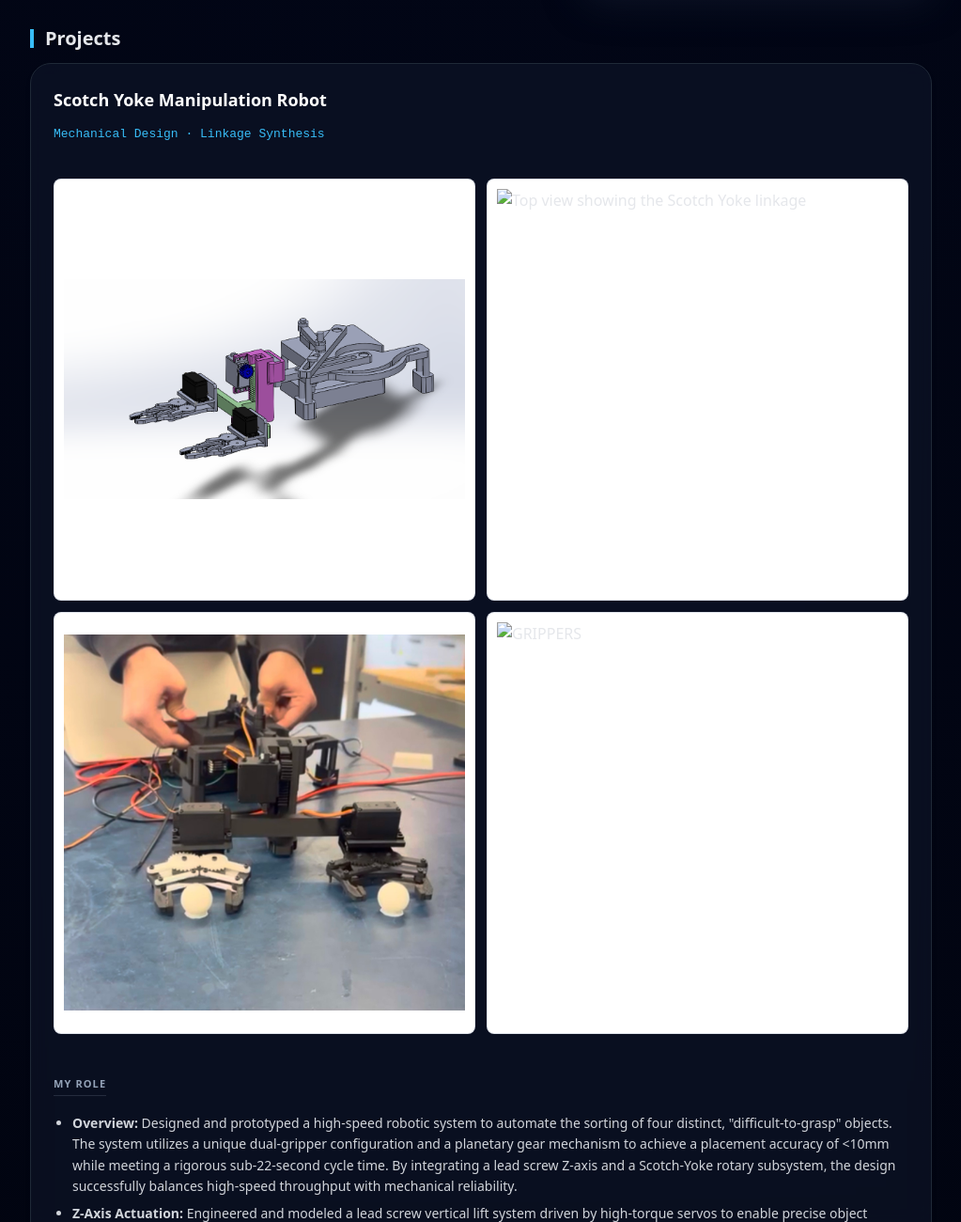
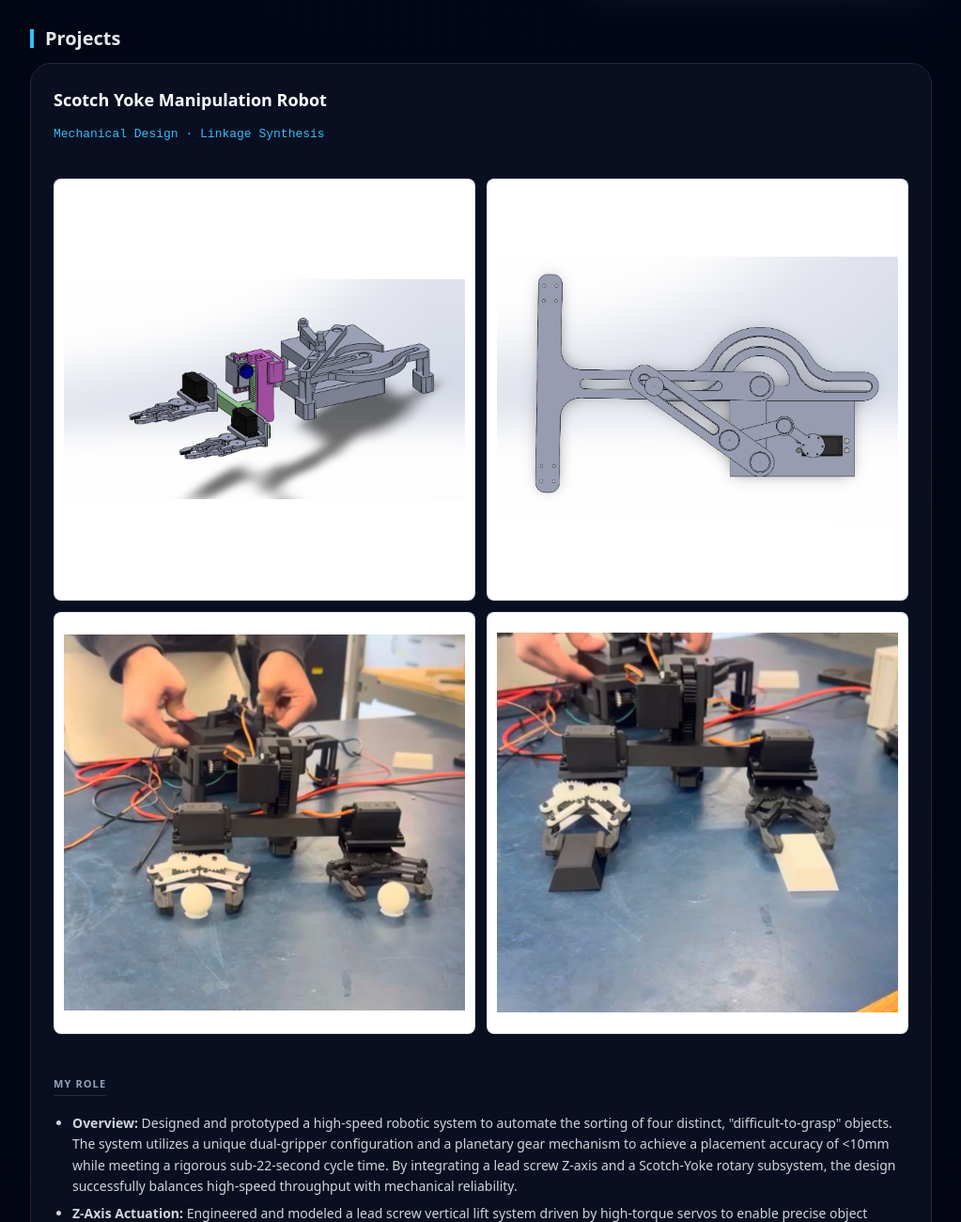
Before and after one commit to ladan0930/ladan-portfolio, a plain HTML site: page index.html in a window 1280 px wide. Shown: the part 419-1719 px from the top of the page at 94% size, without its empty margins (128-1151 px from the left). Drawn offline with Linux system fonts and the light colour scheme.

Commit message:
Update image file extensions in index.html

```diff
--- a/index.html
+++ b/index.html
@@ -417,9 +417,9 @@
 
   <div class="project-images tall">
     <img src="380CAD.png" alt="Isometric view of the Scotch Yoke robot" />
-    <img src="ME380CADtopview.jpg" alt="Top view showing the Scotch Yoke linkage" />
+    <img src="ME380CADtopview.png" alt="Top view showing the Scotch Yoke linkage" />
         <img src="IMG_0769.jpg" alt="GRIPPERS" />
- <img src="IMG_0770.png" alt="GRIPPERS" />
+ <img src="IMG_0770.jpg" alt="GRIPPERS" />
     </div>
 
   <div class="card-section-title">My Role</div>
```
